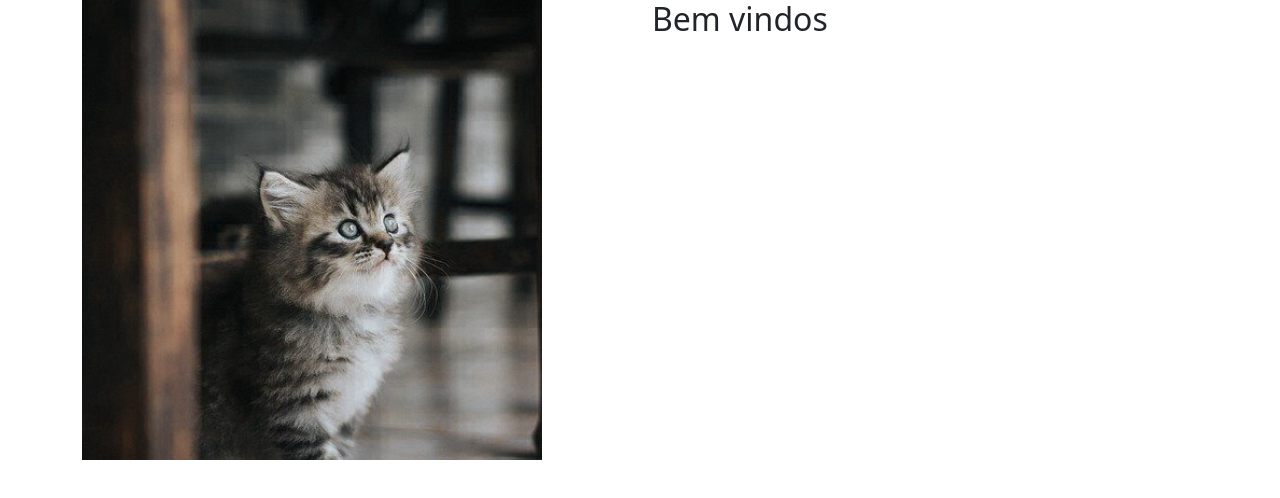
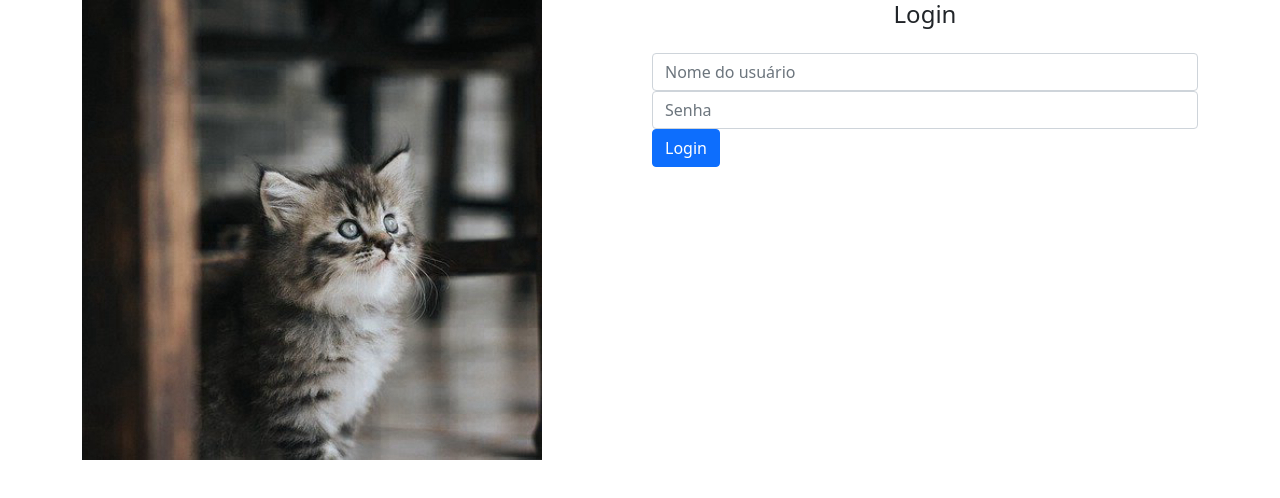
Before and after one commit to DaviRamosUC/catbook, an Angular app: page /home in a window 1280 px wide. Before the commit this address led to /. Shown: the top 498 px of the page. Built offline with nearby package versions, Linux system fonts and the light colour scheme.

Commit message:
Criando LoginComponent

```diff
--- a/src/app/app-routing.module.ts
+++ b/src/app/app-routing.module.ts
@@ -1,7 +1,13 @@
 import { NgModule } from '@angular/core';
 import { RouterModule, Routes } from '@angular/router';
 
-const routes: Routes = [];
+const routes: Routes = [
+  { path: '', pathMatch: 'full', redirectTo: 'home' },
+  {
+    path: 'home',
+    loadChildren: () => import('./home/home.module').then((m) => m.HomeModule)
+  }
+];
 
 @NgModule({
   imports: [RouterModule.forRoot(routes)],
--- a/src/app/app.component.html
+++ b/src/app/app.component.html
@@ -1 +1 @@
-<app-home></app-home>
+<router-outlet></router-outlet>
--- a/src/app/app.module.ts
+++ b/src/app/app.module.ts
@@ -1,4 +1,3 @@
-import { HomeModule } from './home/home.module';
 import { NgModule } from '@angular/core';
 import { BrowserModule } from '@angular/platform-browser';
 
@@ -12,7 +11,6 @@ import { AppComponent } from './app.component';
   imports: [
     BrowserModule,
     AppRoutingModule,
-    HomeModule,
   ],
   providers: [],
   bootstrap: [AppComponent]
--- a/src/app/home/home-routing.module.ts
+++ b/src/app/home/home-routing.module.ts
@@ -1,7 +1,20 @@
+import { HomeComponent } from './home.component';
 import { NgModule } from '@angular/core';
 import { RouterModule, Routes } from '@angular/router';
+import { LoginComponent } from './login/login.component';
 
-const routes: Routes = [];
+const routes: Routes = [
+  {
+    path: '',
+    component: HomeComponent,
+    children: [
+      {
+        path: '',
+        component: LoginComponent
+      }
+    ]
+  },
+];
 
 @NgModule({
   imports: [RouterModule.forChild(routes)],
--- a/src/app/home/home.component.html
+++ b/src/app/home/home.component.html
@@ -4,7 +4,7 @@
       <img class="img-fluid d-none d-sm-block" src="../../assets/img/home.jpg" alt="Imagem de um gato para as boas vindas">
     </div>
     <div class="col-md-6">
-      <h2>Bem vindos</h2>
+      <router-outlet></router-outlet>
     </div>
   </div>
 </div>
--- a/src/app/home/home.module.ts
+++ b/src/app/home/home.module.ts
@@ -3,11 +3,13 @@ import { CommonModule } from '@angular/common';
 
 import { HomeRoutingModule } from './home-routing.module';
 import { HomeComponent } from './home.component';
+import { LoginComponent } from './login/login.component';
 
 
 @NgModule({
   declarations: [
-    HomeComponent
+    HomeComponent,
+    LoginComponent
   ],
   imports: [
     CommonModule,
--- /dev/null
+++ b/src/app/home/login/login.component.html
@@ -0,0 +1,11 @@
+<h4 class="text-center">Login</h4>
+
+<form class="form mt-4" action="">
+  <div class="form-group">
+    <input class="form-control" placeholder="Nome do usuário" type="text">
+  </div>
+  <div class="form-group">
+    <input class="form-control" placeholder="Senha" type="password">
+  </div>
+  <button type="submit" class="btn btn-primary btn-block">Login</button>
+</form>
--- /dev/null
+++ b/src/app/home/login/login.component.ts
@@ -0,0 +1,15 @@
+import { Component, OnInit } from '@angular/core';
+
+@Component({
+  selector: 'app-login',
+  templateUrl: './login.component.html',
+  styleUrls: ['./login.component.css']
+})
+export class LoginComponent implements OnInit {
+
+  constructor() { }
+
+  ngOnInit(): void {
+  }
+
+}
```
Also changed, not shown: src/app/home/login/login.component.css (added), 1 other file (tests, documents, lock files or other folders).
